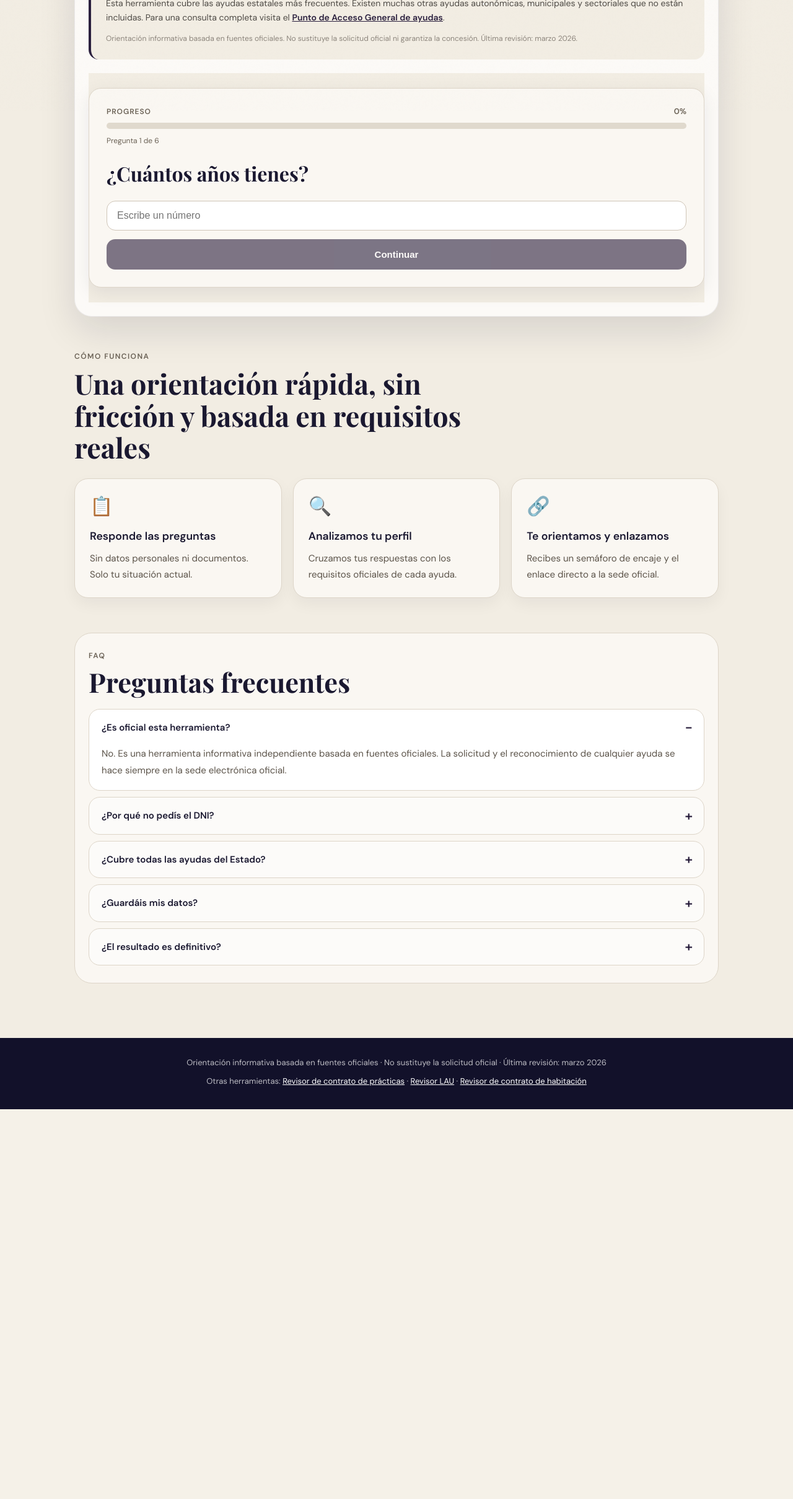
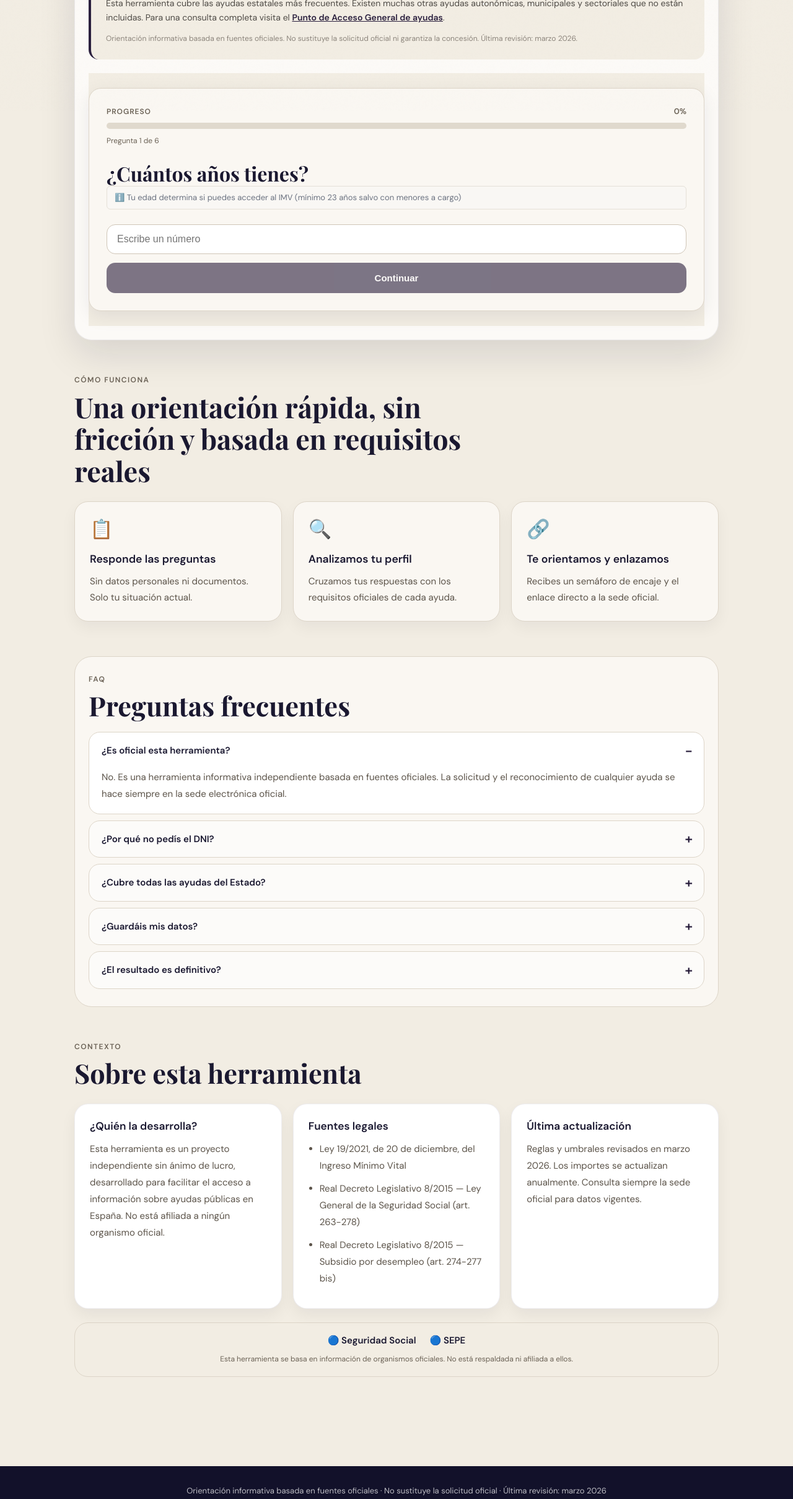
Before and after one commit to eloylt13/orientador-ayudas, a Next.js app in the folder orientador-ayudas/web/: page / in a window 1280 px wide. Shown: the part 621-3040 px from the top of the page at 62% size. Before the commit the page ends 2411 px from the top, so only its background shows below. Built offline with nearby package versions, Linux system fonts and the light colour scheme.

Commit message:
feat: micro-copy en preguntas, sección sobre la herramienta, referencias legales

```diff
--- a/orientador-ayudas/web/app/page.tsx
+++ b/orientador-ayudas/web/app/page.tsx
@@ -52,6 +52,27 @@ const STEPS = [
     title: 'Te orientamos y enlazamos',
     description:
       'Recibes un semáforo de encaje y el enlace directo a la sede oficial.',
+  },
+]
+
+const ABOUT_BLOCKS = [
+  {
+    title: '¿Quién la desarrolla?',
+    content:
+      'Esta herramienta es un proyecto independiente sin ánimo de lucro, desarrollado para facilitar el acceso a información sobre ayudas públicas en España. No está afiliada a ningún organismo oficial.',
+  },
+  {
+    title: 'Fuentes legales',
+    items: [
+      'Ley 19/2021, de 20 de diciembre, del Ingreso Mínimo Vital',
+      'Real Decreto Legislativo 8/2015 — Ley General de la Seguridad Social (art. 263-278)',
+      'Real Decreto Legislativo 8/2015 — Subsidio por desempleo (art. 274-277 bis)',
+    ],
+  },
+  {
+    title: 'Última actualización',
+    content:
+      'Reglas y umbrales revisados en marzo 2026. Los importes se actualizan anualmente. Consulta siempre la sede oficial para datos vigentes.',
   },
 ]
 
@@ -483,6 +504,153 @@ export default function HomePage() {
             })}
           </div>
         </section>
+
+        <section style={{ marginTop: '56px', marginBottom: '56px' }}>
+          <div style={{ marginBottom: '24px', maxWidth: '700px' }}>
+            <p
+              style={{
+                color: '#6B6256',
+                fontSize: '12px',
+                fontWeight: 700,
+                letterSpacing: '0.12em',
+                margin: '0 0 10px',
+                textTransform: 'uppercase',
+              }}
+            >
+              Contexto
+            </p>
+            <h2
+              style={{
+                fontFamily: "'Playfair Display', serif",
+                fontSize: 'clamp(1.9rem, 4vw, 2.7rem)',
+                lineHeight: 1.15,
+                margin: 0,
+              }}
+            >
+              Sobre esta herramienta
+            </h2>
+          </div>
+
+          <div
+            style={{
+              display: 'grid',
+              gap: '18px',
+              gridTemplateColumns: 'repeat(auto-fit, minmax(240px, 1fr))',
+              marginBottom: '22px',
+            }}
+          >
+            {ABOUT_BLOCKS.map((block) => (
+              <article
+                key={block.title}
+                style={{
+                  background: '#FFFFFF',
+                  border: '1px solid rgba(42, 31, 61, 0.08)',
+                  borderRadius: '22px',
+                  boxShadow: '0 10px 24px rgba(18, 17, 42, 0.06)',
+                  padding: '24px',
+                }}
+              >
+                <h3
+                  style={{
+                    color: '#1A1830',
+                    fontSize: '1.08rem',
+                    lineHeight: 1.35,
+                    margin: '0 0 12px',
+                  }}
+                >
+                  {block.title}
+                </h3>
+                {block.content ? (
+                  <p
+                    style={{
+                      color: '#5C544A',
+                      fontSize: '15px',
+                      lineHeight: 1.8,
+                      margin: 0,
+                    }}
+                  >
+                    {block.content}
+                  </p>
+                ) : (
+                  <ul
+                    style={{
+                      color: '#5C544A',
+                      fontSize: '15px',
+                      lineHeight: 1.8,
+                      margin: 0,
+                      paddingLeft: '18px',
+                    }}
+                  >
+                    {block.items?.map((item) => (
+                      <li key={item} style={{ marginBottom: '10px' }}>
+                        {item}
+                      </li>
+                    ))}
+                  </ul>
+                )}
+              </article>
+            ))}
+          </div>
+
+          <div
+            style={{
+              background: '#F2EDE3',
+              border: '1px solid #DDD5C8',
+              borderRadius: '22px',
+              padding: '18px 20px',
+            }}
+          >
+            <div
+              style={{
+                alignItems: 'center',
+                display: 'flex',
+                flexWrap: 'wrap',
+                gap: '14px 22px',
+                justifyContent: 'center',
+                marginBottom: '10px',
+              }}
+            >
+              <a
+                href="https://www.seg-social.es"
+                target="_blank"
+                rel="noreferrer"
+                style={{
+                  color: '#1A1830',
+                  fontSize: '15px',
+                  fontWeight: 700,
+                  textDecoration: 'none',
+                }}
+              >
+                🔵 Seguridad Social
+              </a>
+              <a
+                href="https://www.sepe.es"
+                target="_blank"
+                rel="noreferrer"
+                style={{
+                  color: '#1A1830',
+                  fontSize: '15px',
+                  fontWeight: 700,
+                  textDecoration: 'none',
+                }}
+              >
+                🔵 SEPE
+              </a>
+            </div>
+            <p
+              style={{
+                color: '#6B6256',
+                fontSize: '12px',
+                lineHeight: 1.7,
+                margin: 0,
+                textAlign: 'center',
+              }}
+            >
+              Esta herramienta se basa en información de organismos oficiales.
+              No está respaldada ni afiliada a ellos.
+            </p>
+          </div>
+        </section>
       </div>
 
       <footer
--- a/orientador-ayudas/web/components/EligibilityWizard.tsx
+++ b/orientador-ayudas/web/components/EligibilityWizard.tsx
@@ -446,6 +446,22 @@ export function EligibilityWizard({ onResultados, onLoading }: Props) {
               >
                 {preguntaActual.texto}
               </h2>
+              {preguntaActual.ayuda ? (
+                <div
+                  style={{
+                    fontSize: '13px',
+                    color: '#6B7280',
+                    background: '#F9F7F4',
+                    border: '1px solid #E5E0D8',
+                    borderRadius: '6px',
+                    padding: '8px 12px',
+                    marginBottom: '16px',
+                    lineHeight: '1.5',
+                  }}
+                >
+                  ℹ️ {preguntaActual.ayuda}
+                </div>
+              ) : null}
             </div>
 
             {renderOpciones()}
--- a/orientador-ayudas/web/lib/questions/flow.ts
+++ b/orientador-ayudas/web/lib/questions/flow.ts
@@ -29,6 +29,7 @@ interface Pregunta {
   id: keyof UserProfile;
   rama: Rama;
   texto: string;
+  ayuda?: string;
   tipo: TipoRespuesta;
   opciones?: string[];
   rangos?: string[];
@@ -41,6 +42,8 @@ export const PREGUNTAS: Pregunta[] = [
     id: 'edad',
     rama: 'base',
     texto: '\u00BFCu\u00E1ntos a\u00F1os tienes?',
+    ayuda:
+      'Tu edad determina si puedes acceder al IMV (m\u00EDnimo 23 a\u00F1os salvo con menores a cargo)',
     tipo: 'numero',
     permitirNoSe: false,
   },
@@ -48,6 +51,8 @@ export const PREGUNTAS: Pregunta[] = [
     id: 'residenciaLegal',
     rama: 'base',
     texto: '\u00BFTienes residencia legal y efectiva en Espa\u00F1a?',
+    ayuda:
+      'Se considera residencia legal tener permiso de residencia en vigor o ser ciudadano espa\u00F1ol o de la UE',
     tipo: 'booleano',
     permitirNoSe: false,
   },
@@ -55,6 +60,7 @@ export const PREGUNTAS: Pregunta[] = [
     id: 'aniosResidencia',
     rama: 'base',
     texto: '\u00BFLlevas al menos 1 a\u00F1o residiendo en Espa\u00F1a?',
+    ayuda: 'El IMV exige al menos 1 a\u00F1o de residencia continuada en Espa\u00F1a',
     tipo: 'booleano',
     permitirNoSe: false,
     condicion: (perfil) => perfil.residenciaLegal === true,
@@ -63,6 +69,8 @@ export const PREGUNTAS: Pregunta[] = [
     id: 'convivencia',
     rama: 'base',
     texto: '\u00BFVives solo o con m\u00E1s personas?',
+    ayuda:
+      'Se cuenta a todas las personas que comparten vivienda y gastos contigo de forma habitual',
     tipo: 'selector',
     opciones: ['Solo', 'Con m\u00E1s personas'],
     permitirNoSe: false,
@@ -71,6 +79,8 @@ export const PREGUNTAS: Pregunta[] = [
     id: 'numAdultos',
     rama: 'base',
     texto: '\u00BFCu\u00E1ntos adultos viven en tu hogar (incluy\u00E9ndote a ti)?',
+    ayuda:
+      'Cuenta a todas las personas mayores de 18 a\u00F1os que viven contigo, incluy\u00E9ndote a ti',
     tipo: 'numero',
     permitirNoSe: false,
     condicion: (perfil) => perfil.convivencia === 'acompanado',
@@ -79,6 +89,7 @@ export const PREGUNTAS: Pregunta[] = [
     id: 'numMenores',
     rama: 'base',
     texto: '\u00BFCu\u00E1ntos menores de edad viven en tu hogar?',
+    ayuda: 'Cuenta a todas las personas menores de 18 a\u00F1os que viven en el hogar',
     tipo: 'numero',
     permitirNoSe: false,
     condicion: (perfil) => perfil.convivencia === 'acompanado',
@@ -87,6 +98,8 @@ export const PREGUNTAS: Pregunta[] = [
     id: 'ingresosMensualesHogar',
     rama: 'base',
     texto: '\u00BFCu\u00E1les son los ingresos aproximados de tu hogar al mes?',
+    ayuda:
+      'Suma todos los ingresos del hogar: sueldos, prestaciones, pensiones, etc. Usa cifras aproximadas netas (lo que recibes despu\u00E9s de impuestos)',
     tipo: 'rango',
     rangos: [...RANGOS.ingresos],
     permitirNoSe: true,
@@ -96,6 +109,8 @@ export const PREGUNTAS: Pregunta[] = [
     rama: 'base',
     texto:
       '\u00BFCu\u00E1nto dinero aproximado tiene tu hogar en ahorros o inversiones (sin contar la vivienda habitual)?',
+    ayuda:
+      'Incluye ahorros, dep\u00F3sitos e inversiones. No cuentes el valor de la vivienda habitual ni el coche',
     tipo: 'rango',
     rangos: [...RANGOS.patrimonio],
     permitirNoSe: true,
@@ -104,6 +119,8 @@ export const PREGUNTAS: Pregunta[] = [
     id: 'situacion',
     rama: 'base',
     texto: '\u00BFCu\u00E1l es tu situaci\u00F3n actual?',
+    ayuda:
+      'Elige la opci\u00F3n que mejor describe tu situaci\u00F3n principal en este momento',
     tipo: 'selector',
     opciones: ['Trabajando', 'En paro', 'Aut\u00F3nomo', 'Estudiante', 'Otra'],
     permitirNoSe: false,
@@ -113,6 +130,8 @@ export const PREGUNTAS: Pregunta[] = [
     rama: 'desempleo',
     texto:
       '\u00BFTu \u00FAltimo trabajo termin\u00F3 de forma involuntaria (despido, fin de contrato, ERE)?',
+    ayuda:
+      'Se considera involuntario: despido, ERE, fin de contrato temporal, cierre de empresa. No cuenta la dimisi\u00F3n voluntaria',
     tipo: 'booleano',
     permitirNoSe: false,
     condicion: (perfil) => perfil.situacion === 'paro',
@@ -121,6 +140,8 @@ export const PREGUNTAS: Pregunta[] = [
     id: 'diasCotizados',
     rama: 'desempleo',
     texto: '\u00BFCu\u00E1ntos d\u00EDas cotizados tienes aproximadamente por cuenta ajena?',
+    ayuda:
+      'Puedes consultar tus d\u00EDas cotizados en tu vida laboral, disponible gratis en la Seguridad Social',
     tipo: 'rango',
     rangos: [...RANGOS.diasCotizados],
     permitirNoSe: true,
@@ -130,6 +151,8 @@ export const PREGUNTAS: Pregunta[] = [
     id: 'inscritoDemandante',
     rama: 'desempleo',
     texto: '\u00BFEst\u00E1s inscrito como demandante de empleo en el SEPE?',
+    ayuda:
+      'Debes estar inscrito en tu oficina del SEPE o por sede electr\u00F3nica. Es requisito para cobrar cualquier prestaci\u00F3n por desempleo',
     tipo: 'booleano',
     permitirNoSe: false,
     condicion: (perfil) => perfil.situacion === 'paro',
@@ -138,6 +161,8 @@ export const PREGUNTAS: Pregunta[] = [
     id: 'unidadConvivencia6meses',
     rama: 'imv',
     texto: '\u00BFLlevas al menos 6 meses viviendo con las mismas personas en el hogar?',
+    ayuda:
+      'El IMV exige que el hogar lleve al menos 6 meses constituido tal como est\u00E1 ahora',
     tipo: 'booleano',
     permitirNoSe: false,
     condicion: (perfil) =>
@@ -147,6 +172,8 @@ export const PREGUNTAS: Pregunta[] = [
     id: 'administradorSociedad',
     rama: 'imv',
     texto: '\u00BFEres actualmente administrador de alguna sociedad mercantil?',
+    ayuda:
+      'Ser administrador de una sociedad mercantil activa es causa de exclusi\u00F3n del IMV',
     tipo: 'booleano',
     permitirNoSe: false,
     condicion: (perfil) =>
@@ -156,6 +183,8 @@ export const PREGUNTAS: Pregunta[] = [
     id: 'menoresACargo',
     rama: 'imv',
     texto: '\u00BFHay menores a cargo en tu hogar?',
+    ayuda:
+      'Los menores a cargo ampl\u00EDan el umbral de ingresos permitido y pueden dar acceso al IMV a menores de 23 a\u00F1os',
     tipo: 'booleano',
     permitirNoSe: false,
     condicion: (perfil) =>
```
